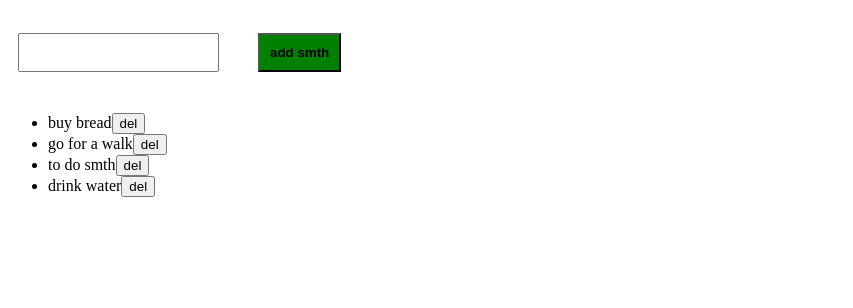
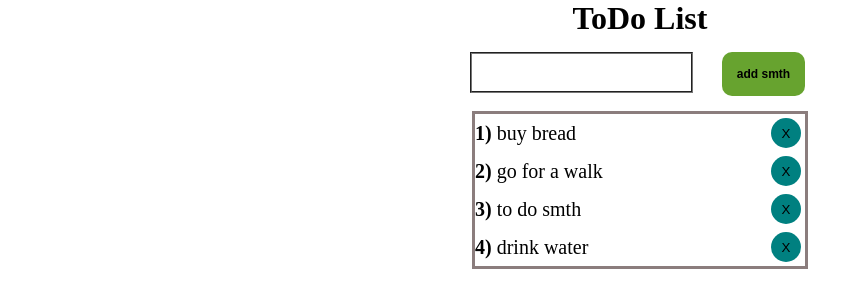
Before and after one commit to TM7777777/first-project, a plain HTML site: page index.html in a window 1280 px wide. Shown: the whole page, without its empty margins (0-853 px from the left). Drawn offline with Linux system fonts and the light colour scheme.

Commit message:
changed html&js code, added style.css

```diff
--- a/app.js
+++ b/app.js
@@ -1,35 +1,51 @@
-const button = document.querySelector('button');
+const button = document.querySelector('.addBtn');
 const input = document.querySelector('input');
 const list = document.querySelector('ul');
 
 let arr = ['buy bread', 'go for a walk', 'to do smth', 'drink water'];
 
 arr.map((el, ind) => {
-  list.innerHTML += `<li class='numb ${ind + 1}'>${el}<button class="del ${
-    ind + 1
-  }">del</button></li>`;
-  const deleteBtns = document.querySelectorAll('.del');
-  var deleteBtnsArr = Array.from(deleteBtns);
-  deleteBtnsArr.map((el, id) => {
-    el.addEventListener('click', function () {
-      const liItem = document.getElementsByClassName(`${id + 1}`)[0];
-      liItem.remove();
-    });
-  });
+  list.innerHTML += `<li class='numb ${ind}'><span><b>${
+    ind + 1 + ')'
+  }</b> ${el}</span><button class="del ${ind}">X</button></li>`;
+  delBtn();
 });
 
-let ind = arr.length + 1;
+button.addEventListener('click', function () {
+  if (input.value === '') {
+    alert('write smth');
+  } else {
+    const ind = arr.length;
+    list.innerHTML += `<li class='numb ${ind}'><span><b>${ind + 1 + ')'}</b> ${
+      input.value
+    }</span><button class="del ${ind}">X</button></li>`;
+    arr.push(input.value);
+    delBtn();
+    if (arr.length > 0) {
+      document.getElementsByClassName('ul')[0].style.borderStyle = 'solid';
+    }
+    console.log(arr);
+  }
+});
 
-button.addEventListener('click', function () {
-  list.innerHTML += `<li class='numb ${ind}'>${input.value}<button class="del ${ind}">del</button></li>`;
-  ind = ++ind;
+function delBtn() {
   const delBtns = document.querySelectorAll('.del');
   var delBtnsArr = Array.from(delBtns);
   delBtnsArr.map((el) => {
     el.addEventListener('click', function (e) {
       const ind = +e.target.className.replace('del', '');
-      const liItem = document.getElementsByClassName(`${ind}`)[0];
-      liItem.remove();
+      list.innerHTML = '';
+      arr = arr.filter((el, id) => id !== ind);
+      arr.map((el, ind) => {
+        list.innerHTML += `<li class='numb ${ind}'><span><b>${
+          ind + 1 + ')'
+        }</b> ${el}</span><button class="del ${ind}">X</button></li>`;
+        delBtn();
+      });
+      if (arr.length < 1) {
+        document.getElementsByClassName('ul')[0].style.borderStyle = 'none';
+      }
+      console.log(arr);
     });
   });
-});
+}
--- a/index.html
+++ b/index.html
@@ -10,17 +10,21 @@
 </head>
 
 <body>
-    <div>
-        <input type="text" class="input">
-        <button class="button">
-            <b>add smth</b>
-        </button>
+    <div class="container">
+        <h1 class="title">ToDo List</h1>
+        <div>
+            <input type="text" class="input">
+            <button class="addBtn">
+                <b>add smth</b>
+            </button>
+        </div>
         <div>
             <ul class="ul">
             </ul>
         </div>
+
+        <script src="app.js"></script>
     </div>
-    <script src="app.js"></script>
 </body>
 
 </html>
--- a/style.css
+++ b/style.css
@@ -1,15 +1,73 @@
 * {
   box-sizing: border-box;
+  padding: 0px;
+  margin: 0px;
+}
+
+button {
+  cursor: pointer;
+  border-width: 0px;
+}
+.container {
+  display: flex;
+  flex-direction: column;
+  justify-content: center;
+  align-items: center;
+  align-content: center;
 }
 
 .input {
+  border-style: groove;
+  font-size: 15px;
   padding: 10px;
   margin: 10px;
 }
 
-.button {
+.addBtn {
+  border-radius: 10px;
+  font-size: 12px;
+  padding: 15px;
+  margin: 15px;
+  background-color: rgb(103, 163, 47);
+}
+
+.addBtn:hover {
+  background-color: yellow;
+  transition: all 0.4s ease-out;
+}
+
+.title {
+  display: flex;
   align-items: flex-start;
-  padding: 10px;
-  margin: 25px;
-  background-color: green;
+  justify-content: space-between;
+  padding: 0px;
+  margin: 0px;
 }
+
+.del {
+  border-radius: 15px;
+  background-color: teal;
+  text-align: center;
+  height: 30px;
+  width: 30px;
+  padding: 4px;
+  margin: 4px;
+}
+
+.del:hover {
+  background-color: tomato;
+  transition: background-color 0.3s ease-out;
+}
+
+.ul {
+  border-style: solid;
+  border-color: rgb(139, 125, 125);
+}
+
+.numb {
+  font-size: 20px;
+  display: flex;
+  justify-content: space-between;
+  align-items: center;
+  width: 330px;
+}
```
